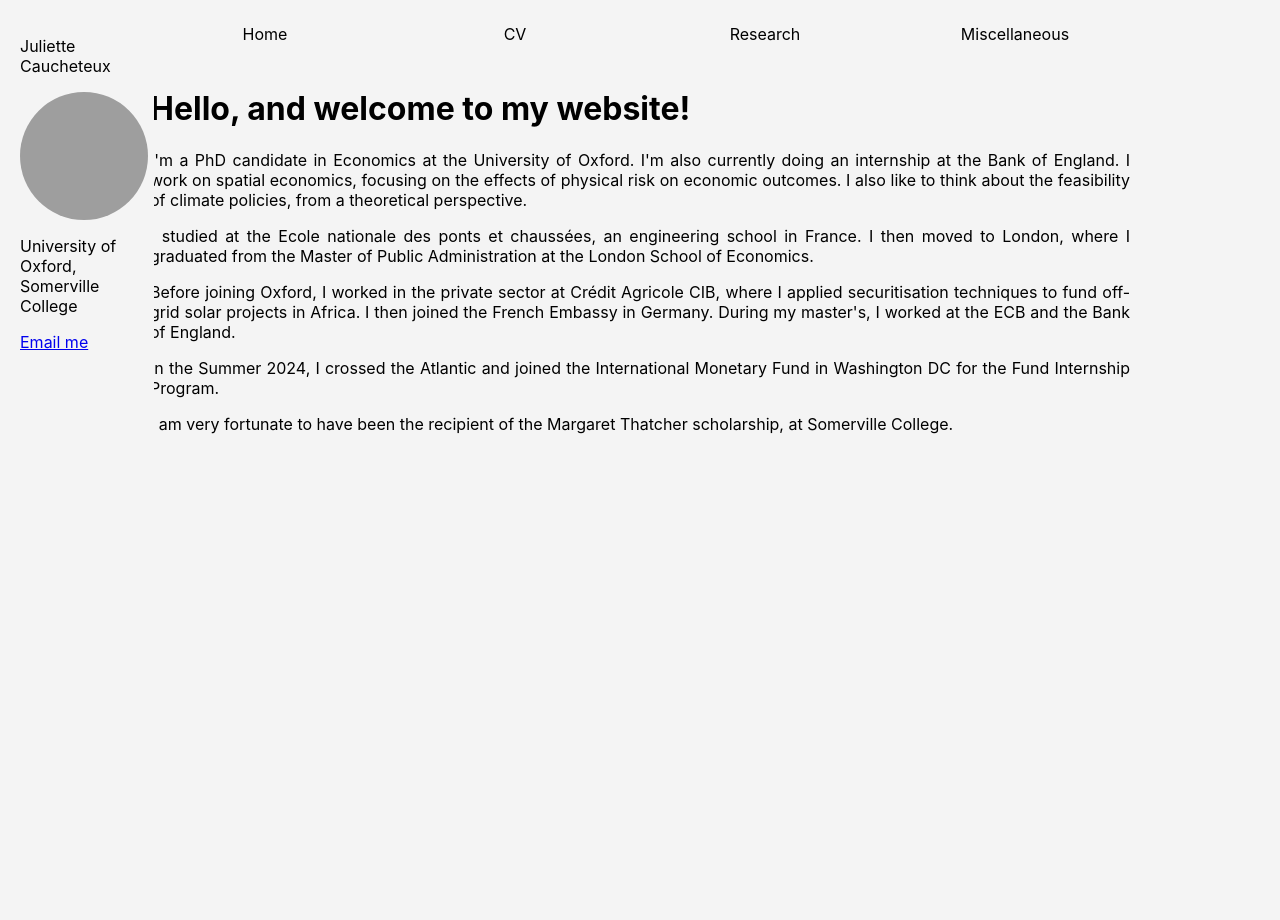
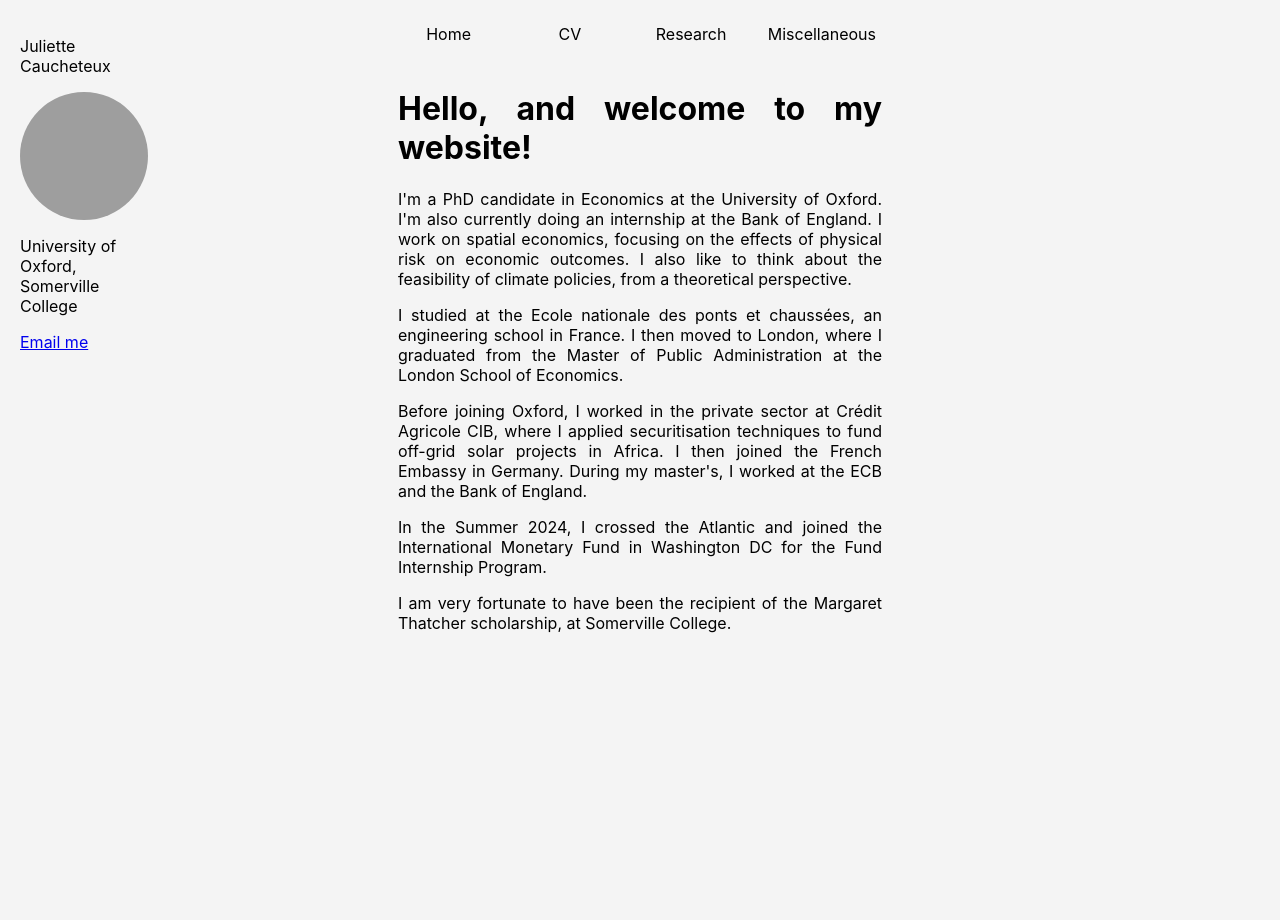
Before and after one commit to JulietteCx/juliettecx.github.io, a Jekyll site: the page built from _pages/index.html, in a window 1280 px wide. Built offline with Jekyll 4.4.1, drawn with Linux system fonts in a browser that asks for light colours; grey boxes are pictures that could not be loaded.

Commit message:
Update style.css

```diff
--- a/assets/style.css
+++ b/assets/style.css
@@ -26,8 +26,6 @@ body {
 /* Container to hold both the navigation and content */
 .container {
   width: 40%; /* NEW: 40% of the screen width (2nd to 4th part) */
-  min-width: 1000px; /* Optional: prevents it from becoming too small */
-  max-width: 1200px; /* Optional: prevents it from becoming too large */
 }
 
 /* Top navigation panel styles */
```
